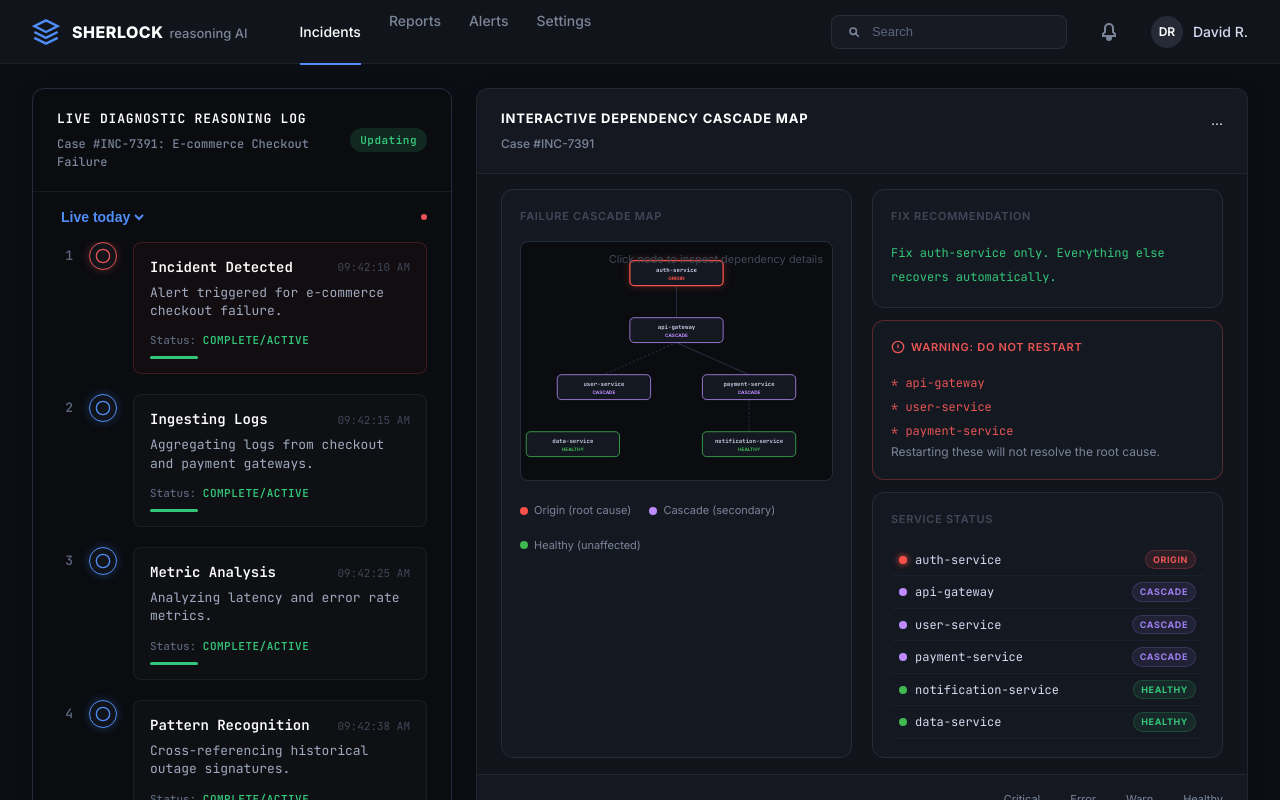
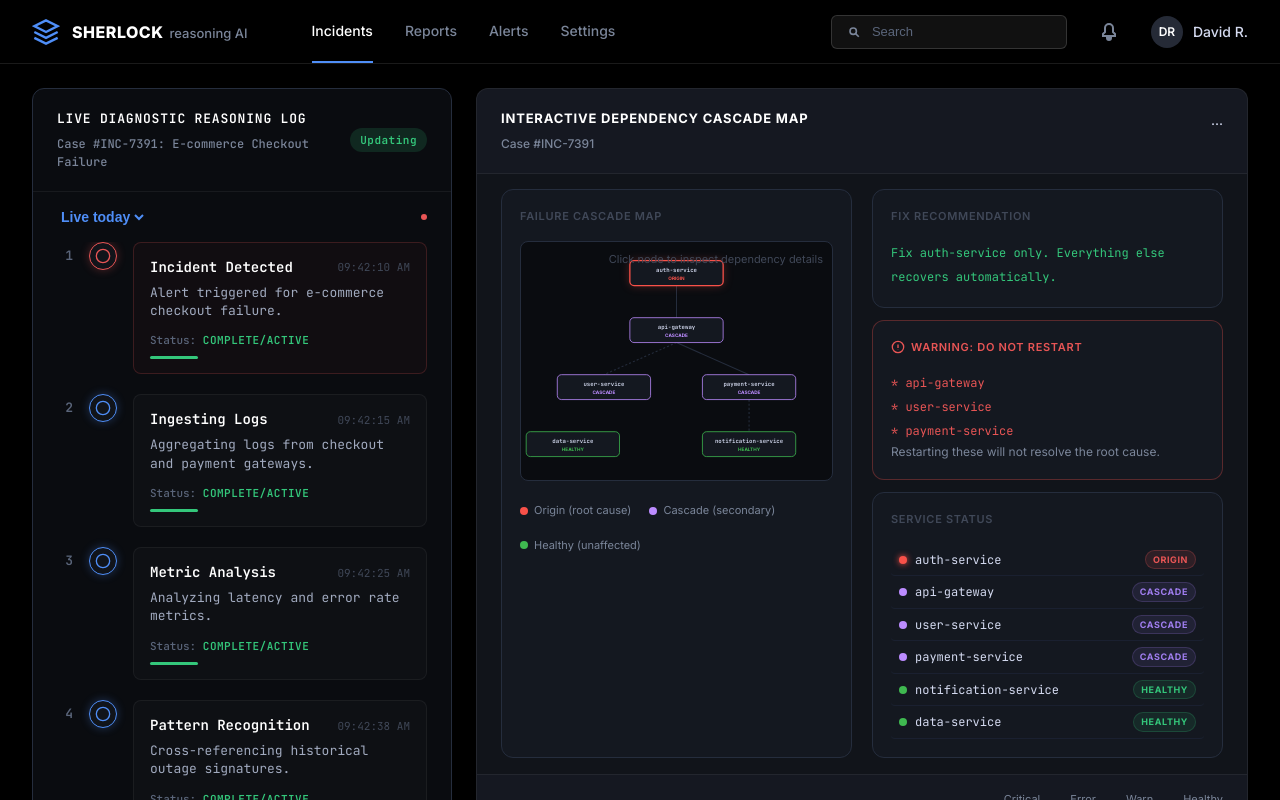
Before and after one commit to nankalon-code/SHERLOCK, a React (Vite) app in the folder frontend/: page / in a window 1280 px wide. Built offline with nearby package versions, Linux system fonts and the light colour scheme.

Commit message:
style: fix navbar alignment and set background to pitch black

```diff
--- a/frontend/src/custom.css
+++ b/frontend/src/custom.css
@@ -5,13 +5,14 @@
   justify-content: space-between;
   padding: 0 32px;
   height: 64px;
-  background: #11141A;
-  border-bottom: 1px solid rgba(255,255,255,0.05);
+  background: #000000;
+  border-bottom: 1px solid rgba(255,255,255,0.1);
 }
 .navbar-left, .navbar-right {
   display: flex;
   align-items: center;
   gap: 32px;
+  height: 100%;
 }
 .navbar-logo {
   display: flex;
@@ -33,8 +34,9 @@
 
 .navbar-links {
   display: flex;
-  gap: 28px;
-  margin-left: 20px;
+  gap: 32px;
+  margin-left: 32px;
+  height: 100%;
 }
 .navbar-links a {
   color: #7a8599;
@@ -42,22 +44,25 @@
   font-size: 14px;
   font-weight: 500;
   transition: color 0.2s;
+  display: flex;
+  align-items: center;
+  height: 100%;
+  border-bottom: 2px solid transparent;
+  box-sizing: border-box;
 }
 .navbar-links a:hover { color: #fff; }
 .navbar-links a.active {
   color: #fff;
   border-bottom: 2px solid #4f8ef7;
-  padding-bottom: 21px;
-  transform: translateY(11px);
 }
 
 .search-bar {
   display: flex;
   align-items: center;
-  background: #171a23;
+  background: #111111;
   padding: 8px 14px;
-  border-radius: 8px;
-  border: 1px solid rgba(255,255,255,0.08);
+  border-radius: 6px;
+  border: 1px solid rgba(255,255,255,0.15);
   gap: 10px;
 }
 .search-bar svg { width: 16px; height: 16px; color: #7a8599; }
@@ -97,7 +102,7 @@
   gap: 24px;
   padding: 24px 32px;
   height: calc(100vh - 64px);
-  background: #0B0E14;
+  background: #000000;
   overflow: hidden;
 }
 
```
